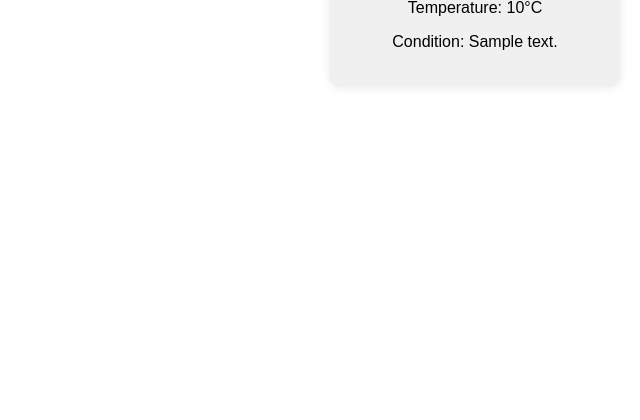
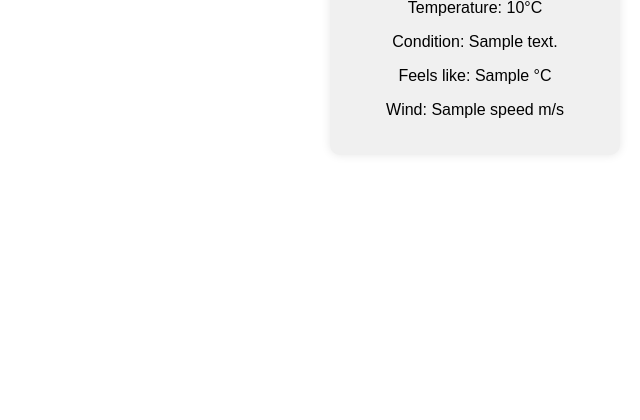
Before and after one commit to odedtep/to-do, a Django app: page /events/ in a window 1280 px wide. Shown: the part 189-609 px from the top of the page, without its empty margins (640-1280 px from the left). Run offline with Django 5.2, Linux system fonts and the light colour scheme; tables that the repository leaves empty hold one stand-in row (values such as "Sample post"); a database or web service that is not in the repository returns one stand-in record (values such as "Sample title"); data that the repository does not hold is empty.

```diff
--- a/events/templates/weather.html
+++ b/events/templates/weather.html
@@ -30,6 +30,8 @@
             <img src="http://openweathermap.org/img/wn/{{ icon }}@2x.png" alt="Weather icon showing {{ description }}">
             <p>Temperature: {{ temperature }}°C</p>
             <p>Condition: {{ description }}</p>
+            <p>Feels like: {{ feels_like }} °C</p>
+            <p>Wind: {{ wind }} m/s</p>
         {% else %}
             <p>Weather data is currently unavailable.</p>
         {% endif %}
--- a/events/weather_context.py
+++ b/events/weather_context.py
@@ -13,6 +13,8 @@ def weather_context(request, location='Tallinn'):
             'temperature': weather_data['main']['temp'],
             'description': weather_data['weather'][0]['description'],
             'icon': weather_data['weather'][0]['icon'],
+            'feels_like': weather_data['main']['feels_like'],
+            'wind': weather_data['wind']['speed'],
         }
     except (requests.exceptions.RequestException, KeyError):
         context = {
@@ -20,6 +22,7 @@ def weather_context(request, location='Tallinn'):
             'temperature': 'N/A',
             'description': 'N/A',
             'icon': 'N/A',
+            'feels_like': 'N/A',
         }
 
     return context
```
